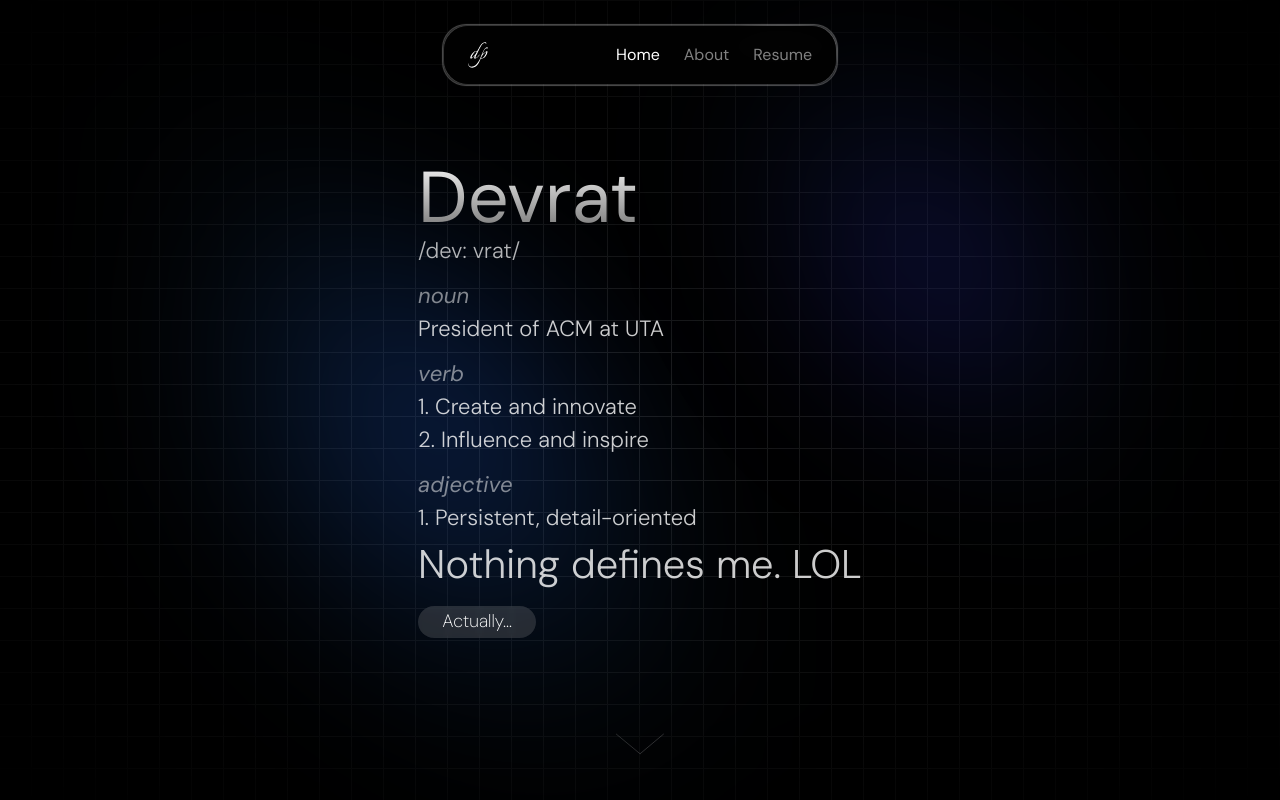
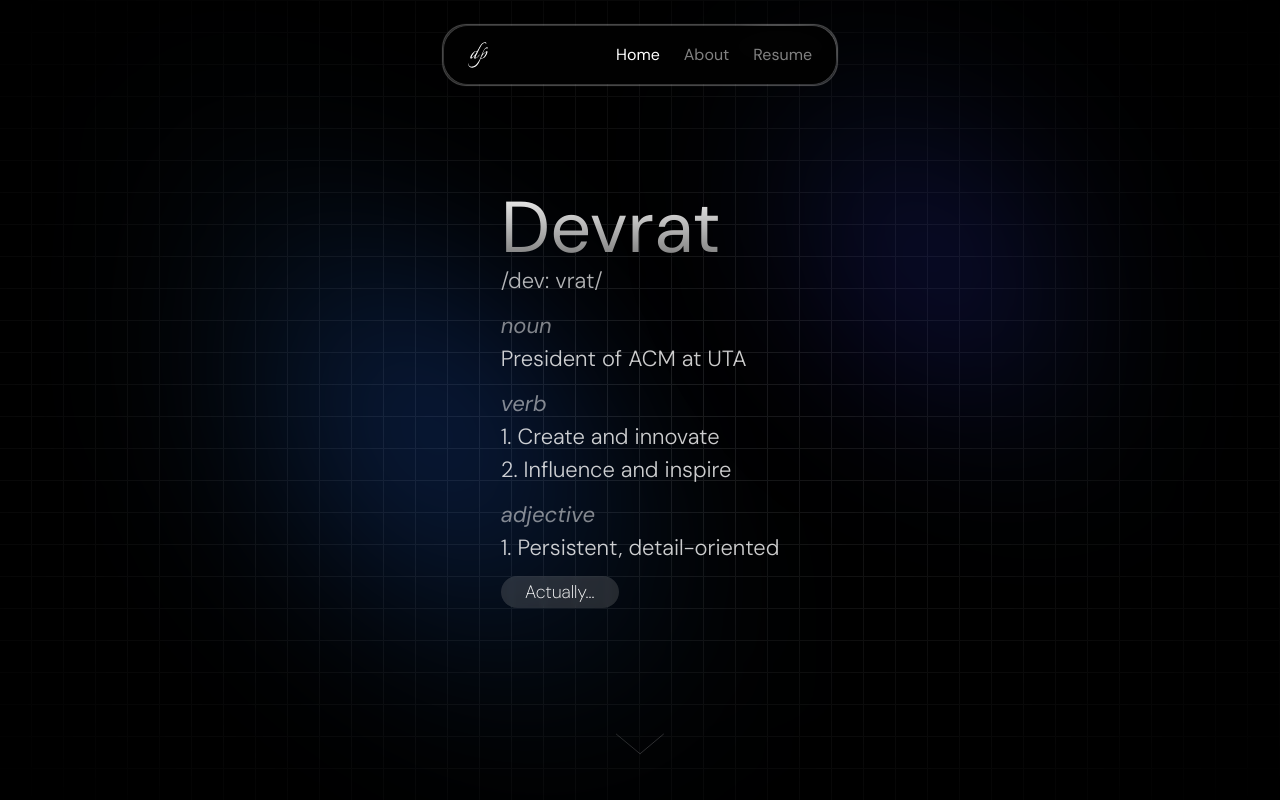
Before and after one commit to DevratPatel/Portfolio, a Next.js app in the folder my-app/: page / in a window 1280 px wide. Shown: the top 800 px of the page. Built offline with nearby package versions, Linux system fonts and the light colour scheme.

Commit message:
feat: actually btn hover effect added

```diff
--- a/my-app/app/layout.tsx
+++ b/my-app/app/layout.tsx
@@ -3,7 +3,6 @@ import { DM_Sans } from "next/font/google";
 import "./globals.css";
 import React from "react";
 import { DefinitionHover } from "@/components/ui/definition";
-import { AlternativeHover } from "@/components/ui/alternative";
 import { ActuallyBtn } from "@/components/ui/actuallybutton";
 import { Navbar } from "@/components/ui/navbar";
 
@@ -25,9 +24,10 @@ export function GridBackgroundHero() {
         <p className="font-dm-sans text-4xl sm:text-7xl bg-clip-text text-transparent bg-gradient-to-b from-neutral-100 to-neutral-500">
           Devrat
         </p>
-        <DefinitionHover />
-        <AlternativeHover />
-        <ActuallyBtn />
+        <div className="group/actually relative inline-block">
+          <DefinitionHover />
+          <ActuallyBtn />
+        </div>
       </div>
       <div className="absolute inset-0 w-full h-full flex items-end justify-center pb-8">
         <img
--- a/my-app/components/ui/actuallybutton.tsx
+++ b/my-app/components/ui/actuallybutton.tsx
@@ -2,29 +2,10 @@ import React from "react";
 
 export function ActuallyBtn() {
   return (
-    <div
-      style={{
-        width: "118px",
-        height: "32px",
-        background: "rgba(175.40, 175.40, 175.40, 0.20)",
-        borderRadius: 23,
-        backdropFilter: "blur(2.50px)",
-        textAlign: "center",
-        marginTop: "12px",
-      }}
-    >
-      <div
-        style={{
-          color: "white",
-          fontSize: 18,
-          fontFamily: "DM Sans",
-          fontWeight: "200",
-          wordWrap: "break-word",
-          marginTop: "2px",
-        }}
-      >
+    <button className="w-[118px] h-[32px] bg-[rgba(175.40,175.40,175.40,0.20)] rounded-[23px] backdrop-blur-[2.50px] text-center mt-3 cursor-pointer">
+      <div className="text-white text-[18px] font-['DM Sans'] font-[200] mt-[1px]">
         Actually...
       </div>
-    </div>
+    </button>
   );
 }
--- a/my-app/components/ui/alternative.tsx
+++ /dev/null
@@ -1,13 +0,0 @@
-import React from "react";
-
-export function AlternativeHover() {
-  return (
-    <div className="group relative">
-      <div>
-        <div className="text-white/80 text-[40px] font-light font-['DM Sans']">
-          Nothing defines me. LOL
-        </div>
-      </div>
-    </div>
-  );
-}
--- a/my-app/components/ui/definition.tsx
+++ b/my-app/components/ui/definition.tsx
@@ -2,10 +2,12 @@ import React from "react";
 
 export function DefinitionHover() {
   return (
-    <div className="group relative">
+    <div>
       <div className="text-white/70 text-[22px] font-light font-['DM Sans']">
         /dev: vrat/
       </div>
+      {/* 1) The main definition (visible by default, hidden on hover) */}
+      <div className="opacity-100 group-hover/actually:opacity-0 transition-opacity duration-300">
         <div>
           <div className="text-white/50 text-[22px] font-light italic font-['DM Sans'] mt-3 mb-0">
             noun
@@ -28,5 +30,13 @@ export function DefinitionHover() {
           </div>
         </div>
       </div>
+
+      {/* 2) The "Nothing defines me..." text (hidden by default, visible on hover) */}
+      <div className=" absolute top-0 left-0 opacity-0 group-hover/actually:opacity-100 transition-opacity duration-300">
+        <div className="text-white/80 text-[40px] font-light font-['DM Sans'] mt-10">
+          Nothing defines me. LOL
+        </div>
+      </div>
+    </div>
   );
 }
```
Lines whose indentation alone changed are shown as unchanged.
